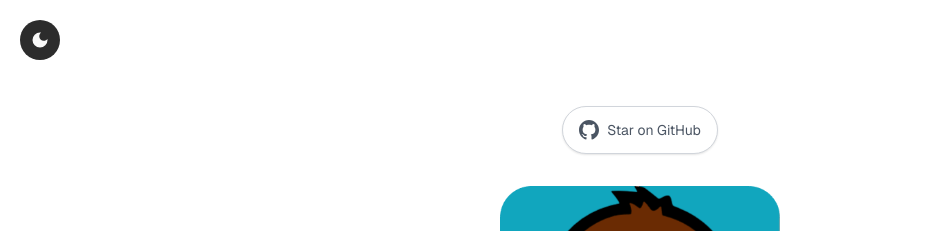
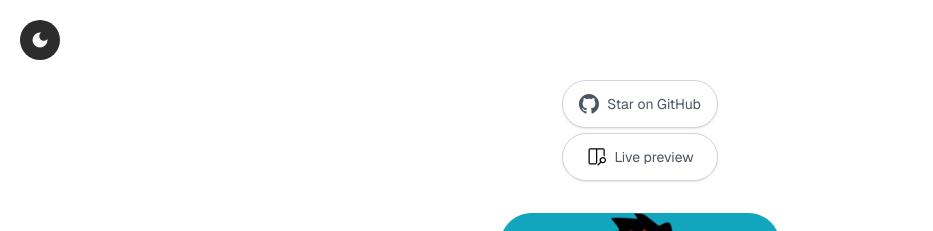
Before and after one commit to mateuseap/aria, a React (Vite) app in the folder frontend/: page / in a window 1280 px wide. Shown: the top 231 px of the page, without its empty margins (0-933 px from the left). Built offline with nearby package versions, Linux system fonts and the light colour scheme; no server answers.

Commit message:
feat(frontend/src/pages/Home): display live preview link button

```diff
--- a/frontend/src/pages/Home/index.tsx
+++ b/frontend/src/pages/Home/index.tsx
@@ -1,7 +1,9 @@
 import { useQuery } from "@tanstack/react-query";
 import AriaMascotLogo from "../../assets/mascot-only-logo.png";
 import "./index.css";
+import { VscOpenPreview } from "react-icons/vsc";
 import ThemeSwitch from "../../components/ThemeSwitch";
+import { NavLink } from "react-router-dom";
 
 export default function Home() {
   const { data, isSuccess, isFetching } = useQuery<string>({
@@ -15,6 +17,7 @@ export default function Home() {
         <ThemeSwitch loadTheme={false} />
       </div>
       <div className="home-container">
+        <div style={{ display: "flex", flexDirection: "column", gap: "5px" }}>
           <a
             className="github-link"
             href="https://github.com/mateuseap/aria"
@@ -32,6 +35,11 @@ export default function Home() {
             </svg>
             <p>Star on GitHub</p>
           </a>
+          <NavLink to="/file-editor" className="github-link">
+            <VscOpenPreview color="black" style={{ width: 20, height: 20 }} />
+            <p>Live preview</p>
+          </NavLink>
+        </div>
 
         <img
           src={AriaMascotLogo}
```
Lines whose indentation alone changed are shown as unchanged.
